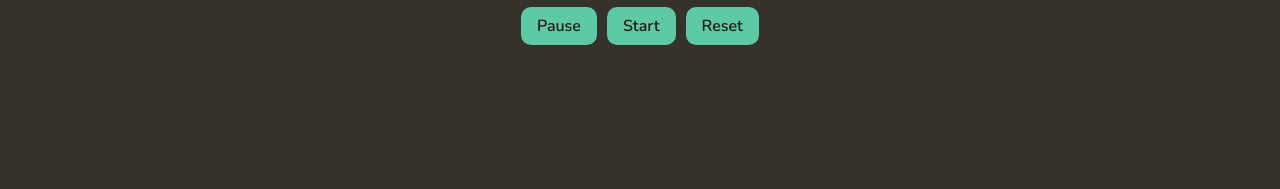
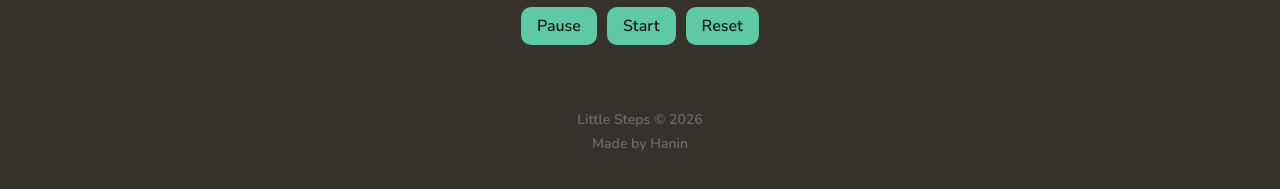
Before and after one commit to h1012812/Little-Steps, a plain HTML site: page Little Steps/index.html in a window 1280 px wide. Shown: the part 595-784 px from the top of the page. Drawn offline with nearby package versions, Linux system fonts and the light colour scheme.

Commit message:
Add footer to Little Steps index.html
Added footer section to the Little Steps page.

```diff
--- a/Little Steps/index.html
+++ b/Little Steps/index.html
@@ -100,6 +100,17 @@
         </div>
 
     </div>
+    <!-- Footer section: Little Steps page footer -->
+<footer style="
+    margin-top: 40px;
+    padding: 20px 0;
+    text-align: center;
+    font-size: 14px;
+    color: #6b6b6b;
+">
+    <p style="margin: 5px 0;">Little Steps © 2026</p>
+    <p style="margin: 5px 0;">Made by Hanin</p>
+</footer>
 </main>
 </body>
 </html>
```
